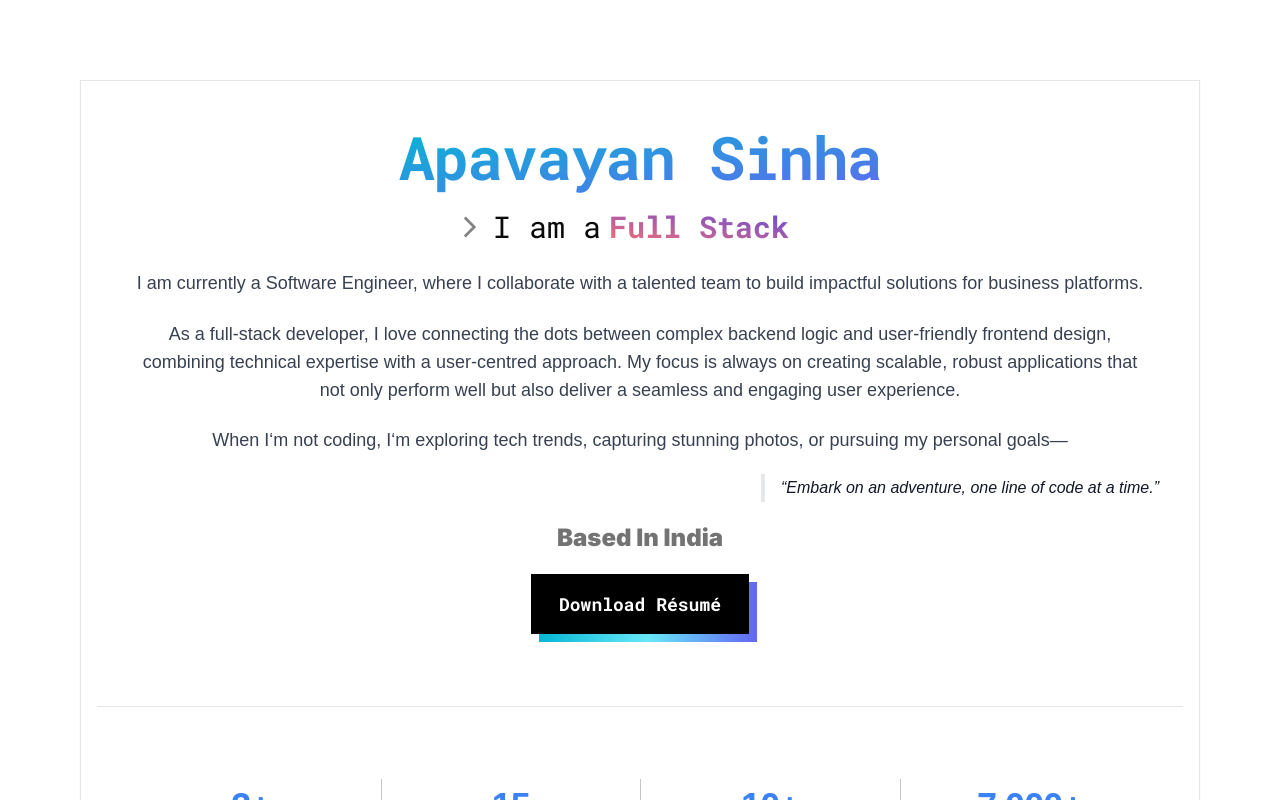
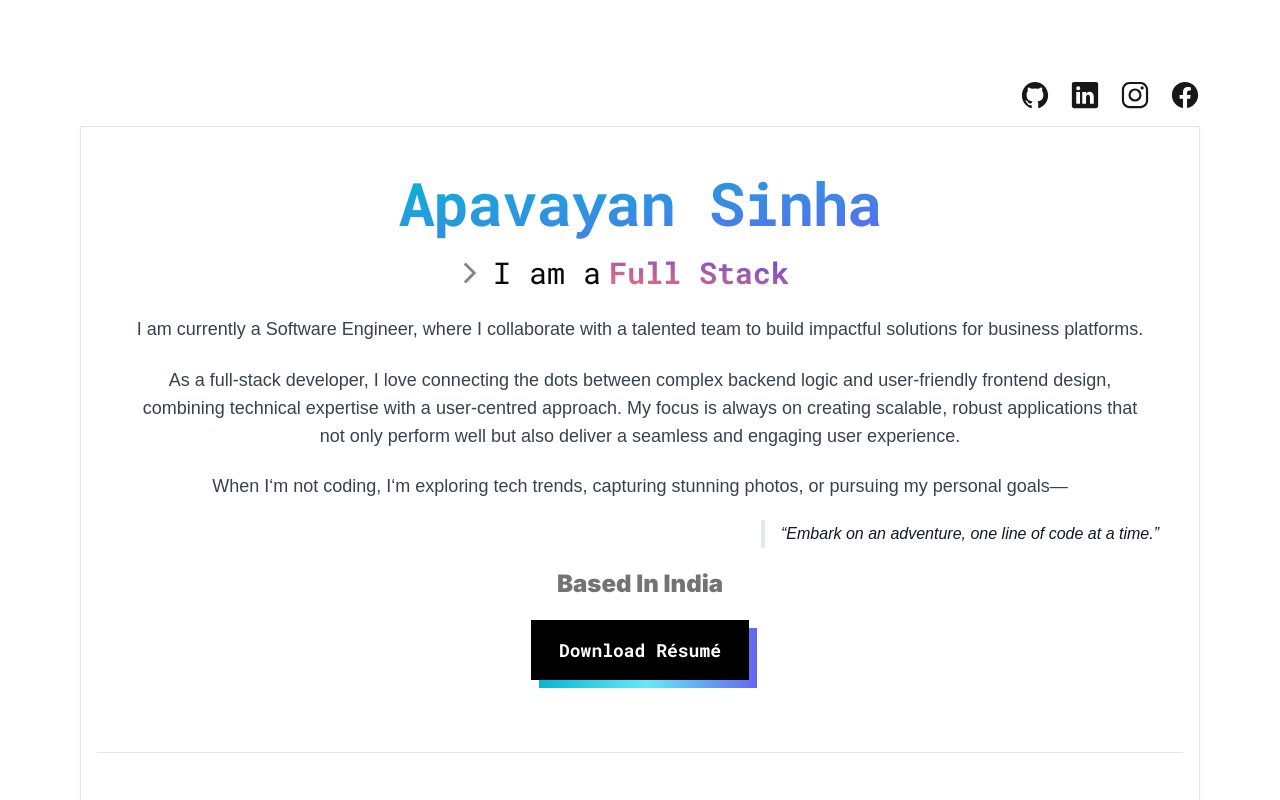
Before and after one commit to aapav01/apavayan.com, a Next.js app: page / in a window 1280 px wide. Shown: the top 800 px of the page. Built offline with nearby package versions, Linux system fonts and the light colour scheme.

Commit message:
stagging: add Social Links

```diff
--- a/src/app/template.tsx
+++ b/src/app/template.tsx
@@ -1,13 +1,33 @@
-import React from 'react'
+import React from "react";
+import {
+  IoLogoFacebook,
+  IoLogoGithub,
+  IoLogoInstagram,
+  IoLogoLinkedin,
+} from "react-icons/io5";
 
 type Props = {
-    children: React.ReactNode;
+  children: React.ReactNode;
+};
+
+export default function RootTemplate({ children }: Props) {
+  return (
+    <main className="container mx-auto py-10 md:p-10 lg:p-20">
+      <section className="flex flex-row gap-5 w-fit pb-4 ml-auto">
+        <a href="https://github.com/aapav01" target="_blank" className="text-3xl text-primary hover:text-zinc-700">
+          <IoLogoGithub />
+        </a>
+        <a href="https://www.linkedin.com/in/apavayan/" target="_blank" className="text-3xl text-primary hover:text-blue-800">
+          <IoLogoLinkedin />
+        </a>
+        <a href="https://www.instagram.com/aapav/" target="_blank" className="text-3xl text-primary hover:text-pink-800">
+          <IoLogoInstagram />
+        </a>
+        <a href="https://www.facebook.com/aapav" target="_blank" className="text-3xl text-primary hover:text-blue-700">
+          <IoLogoFacebook  />
+        </a>
+      </section>
+      {children}
+    </main>
+  );
 }
-
-export default function RootTemplate({
-    children,
-}: Props) {
-  return (
-    <main className="container mx-auto py-10 md:p-10 lg:p-20">{children}</main>
-  )
-}
```
